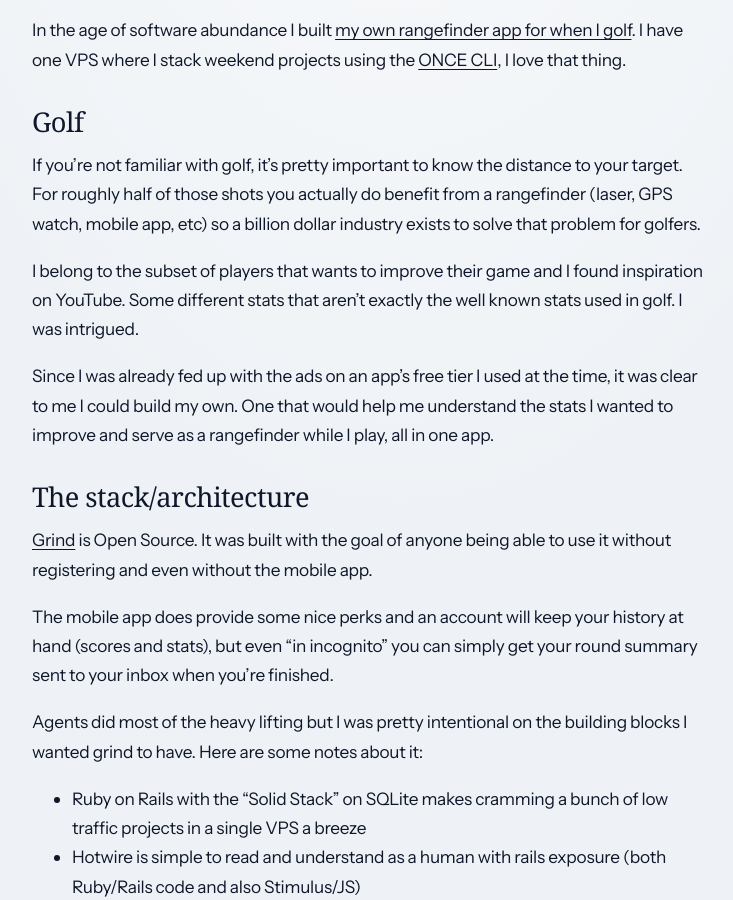
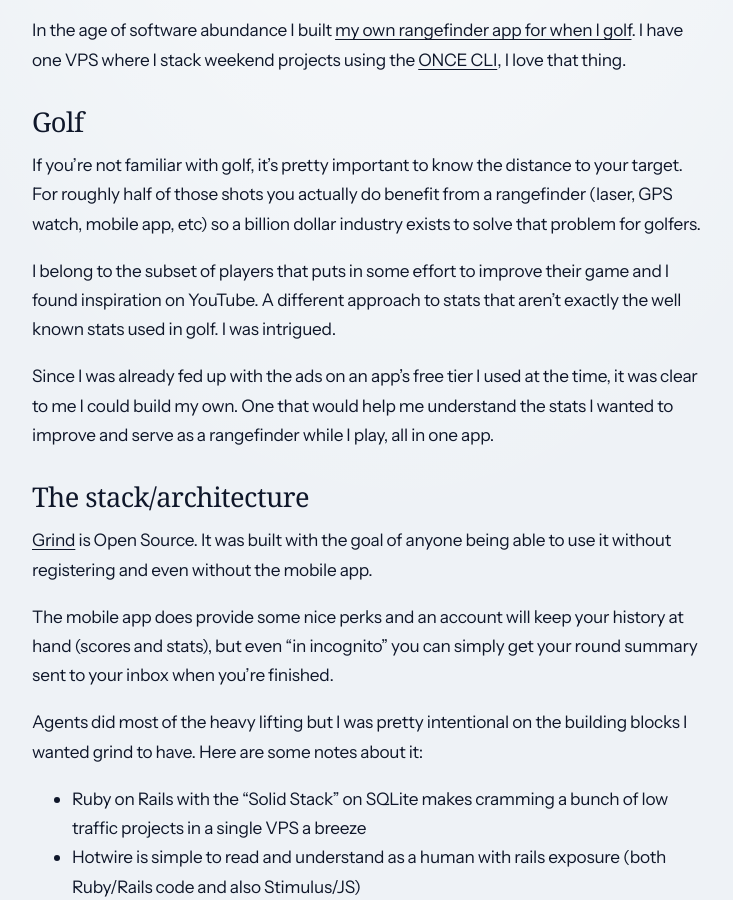
Before and after one commit to fdocr/fdocr, a Jekyll site: the page built from _posts/2026-11-13-grind-golf.markdown, in a window 1280 px wide and 900 px high, scrolled down 305 px. Shown: the whole window, without its empty margins (240-973 px from the left). Built offline with Jekyll 4.4.1, drawn with Linux system fonts in a browser that asks for light colours; some web fonts are replaced.

Commit message:
grind golf tweaks

```diff
--- a/_posts/2026-11-13-grind-golf.markdown
+++ b/_posts/2026-11-13-grind-golf.markdown
@@ -12,7 +12,7 @@ In the age of software abundance I built [my own rangefinder app for when I golf
 
 If you're not familiar with golf, it's pretty important to know the distance to your target. For roughly half of those shots you actually do benefit from a rangefinder (laser, GPS watch, mobile app, etc) so a billion dollar industry exists to solve that problem for golfers.
 
-I belong to the subset of players that wants to improve their game and I found inspiration on YouTube. Some different stats that aren't exactly the well known stats used in golf. I was intrigued.
+I belong to the subset of players that puts in some effort to improve their game and I found inspiration on YouTube. A different approach to stats that aren't exactly the well known stats used in golf. I was intrigued.
 
 Since I was already fed up with the ads on an app's free tier I used at the time, it was clear to me I could build my own. One that would help me understand the stats I wanted to improve and serve as a rangefinder while I play, all in one app.
 
```
